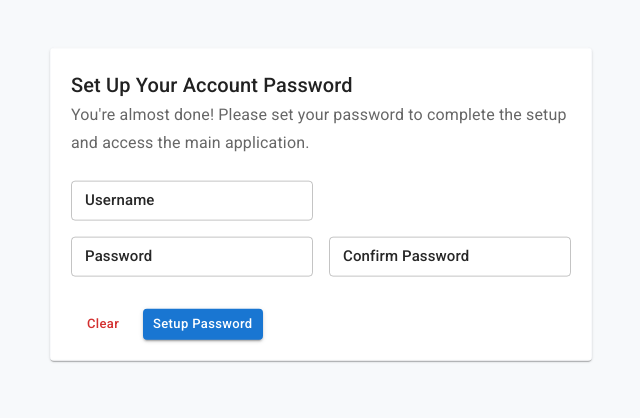
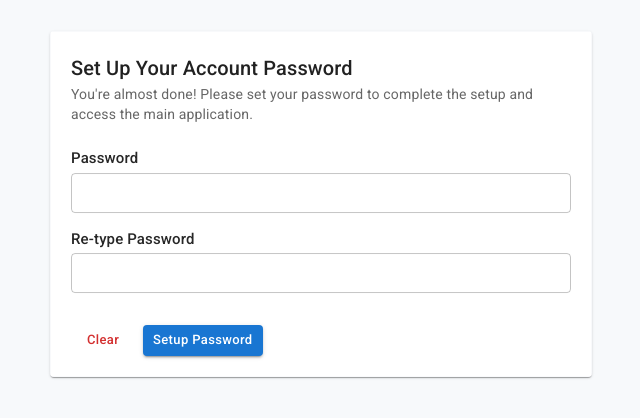
Before and after one commit to buddhagrg/school-admin-frontend, a React (Vite) app: page /setup-password/1 in a window 1280 px wide. Shown: the part 196-614 px from the top of the page, without its empty margins (319-959 px from the left). Built offline with nearby package versions, Linux system fonts and the light colour scheme; no server answers.

Commit message:
enhance ux/dx for setup-password

```diff
--- a/src/features/auth/auth-api.ts
+++ b/src/features/auth/auth-api.ts
@@ -1,5 +1,11 @@
 import { baseApi } from '@/api';
-import type { LoginRequest, ResetPwdFormProps, SetupPasswordProps, User, UserId } from './types';
+import type {
+  LoginRequest,
+  ResetPwdFormProps,
+  SetupPasswordPropsWithToken,
+  User,
+  UserId
+} from './types';
 import type { ApiResponseSuccessMessage } from '@/shared/types';
 
 export const authApi = baseApi.injectEndpoints({
@@ -17,7 +23,7 @@ export const authApi = baseApi.injectEndpoints({
         method: 'POST'
       })
     }),
-    setupPassword: builder.mutation<ApiResponseSuccessMessage, SetupPasswordProps>({
+    setupPassword: builder.mutation<ApiResponseSuccessMessage, SetupPasswordPropsWithToken>({
       query: (payload) => ({
         url: `/auth/setup-password`,
         method: 'POST',
--- a/src/features/auth/pages/setup-password/setup-password-form.tsx
+++ b/src/features/auth/pages/setup-password/setup-password-form.tsx
@@ -1,5 +1,5 @@
 import React from 'react';
-import { Box, Button, Grid2, TextField } from '@mui/material';
+import { Box, Button, FormControl, FormLabel, TextField } from '@mui/material';
 import { UseFormReturn } from 'react-hook-form';
 import type { SetupPasswordProps } from '../../types';
 
@@ -23,42 +23,26 @@ export const SetupPasswordForm: React.FC<SetupPasswordFormProps> = ({
 
   return (
     <form onSubmit={onSubmit}>
-      <Grid2 container spacing={2} sx={{ mt: 3 }}>
-        <Grid2 size={{ xs: 12, md: 6 }}>
-          <TextField
-            size='small'
-            label='Username'
-            fullWidth
-            {...register('username')}
-            error={!!errors.username}
-            helperText={errors.username?.message}
-          />
-        </Grid2>
-        <Grid2 size={{ xs: 12, md: 6 }} />
-
-        <Grid2 size={{ xs: 12, md: 6 }}>
+      <FormControl fullWidth error={!!errors.password}>
+        <FormLabel>Password</FormLabel>
         <TextField
           size='small'
           type='password'
-            label='Password'
-            fullWidth
           {...register('password')}
           error={!!errors.password}
           helperText={errors.password?.message}
         />
-        </Grid2>
-        <Grid2 size={{ xs: 12, md: 6 }}>
+      </FormControl>
+      <FormControl fullWidth error={!!errors.confirmPassword} sx={{ mt: 2 }}>
+        <FormLabel>Re-type Password</FormLabel>
         <TextField
           size='small'
           type='password'
-            label='Confirm Password'
-            fullWidth
           {...register('confirmPassword')}
           error={!!errors.confirmPassword}
           helperText={errors.confirmPassword?.message}
         />
-        </Grid2>
-      </Grid2>
+      </FormControl>
       <Box sx={{ mt: 4 }}>
         <Button
           type='button'
--- a/src/features/auth/pages/setup-password/setup-password.tsx
+++ b/src/features/auth/pages/setup-password/setup-password.tsx
@@ -1,6 +1,6 @@
 import { toast } from 'react-toastify';
 import { zodResolver } from '@hookform/resolvers/zod';
-import { Box, Paper, Typography } from '@mui/material';
+import { Box, Paper } from '@mui/material';
 import { SerializedError } from '@reduxjs/toolkit';
 import { FetchBaseQueryError } from '@reduxjs/toolkit/query';
 import { useForm } from 'react-hook-form';
@@ -10,10 +10,10 @@ import { getErrorMsg } from '@/utils/helpers/get-error-message';
 import { useSetupPasswordMutation } from '../../auth-api';
 import { type SetupPasswordProps, SetupPasswordSchema } from '../../types';
 import { SetupPasswordForm } from './setup-password-form';
+import { SubSoftText, TitleText } from '@/shared/components';
 
-const initialState = {
-  oldPassword: '',
-  newPassword: '',
+const initialState: SetupPasswordProps = {
+  password: '',
   confirmPassword: ''
 };
 
@@ -29,6 +29,8 @@ export const SetupPassword = () => {
 
   const setupPassword = async (data: SetupPasswordProps) => {
     try {
+      if (!token) return;
+
       const payload = { ...data, token };
       const result = await setupNewPassword(payload).unwrap();
       toast.info(result.message);
@@ -61,13 +63,11 @@ export const SetupPassword = () => {
           padding: '20px'
         }}
       >
-        <Typography component='div' variant='h6'>
-          Set Up Your Account Password
-        </Typography>
-        <Typography variant='subtitle1' color='text.secondary'>
-          You're almost done! Please set your password to complete the setup and access the main
-          application.
-        </Typography>
+        <TitleText text='Set Up Your Account Password' />
+        <SubSoftText
+          text={`You're almost done! Please set your password to complete the setup and access the main application.`}
+        />
+        <Box mt={3} />
         <SetupPasswordForm
           onSubmit={methods.handleSubmit(setupPassword)}
           methods={methods}
--- a/src/features/auth/types/auth-schema.ts
+++ b/src/features/auth/types/auth-schema.ts
@@ -18,10 +18,8 @@ export const PasswordSchema = z
 
 export const SetupPasswordSchema = z
   .object({
-    username: z.string().min(1, 'Username is required'),
     password: z.string().min(1, 'New Password is required'),
-    confirmPassword: z.string().min(1, 'Confirm Password is required'),
-    token: z.string().optional()
+    confirmPassword: z.string().min(1, 'Confirm Password is required')
   })
   .refine((data) => data.password === data.confirmPassword, {
     path: ['confirmPassword'],
--- a/src/features/auth/types/auth-type.ts
+++ b/src/features/auth/types/auth-type.ts
@@ -40,7 +40,7 @@ export type LoginRequest = z.infer<typeof LoginSchema>;
 export type PasswordProps = z.infer<typeof PasswordSchema>;
 
 export type SetupPasswordProps = z.infer<typeof SetupPasswordSchema>;
-
+export type SetupPasswordPropsWithToken = SetupPasswordProps & { token: string };
 export type UserId = {
   userId: number;
 };
```
Lines whose indentation alone changed are shown as unchanged.
